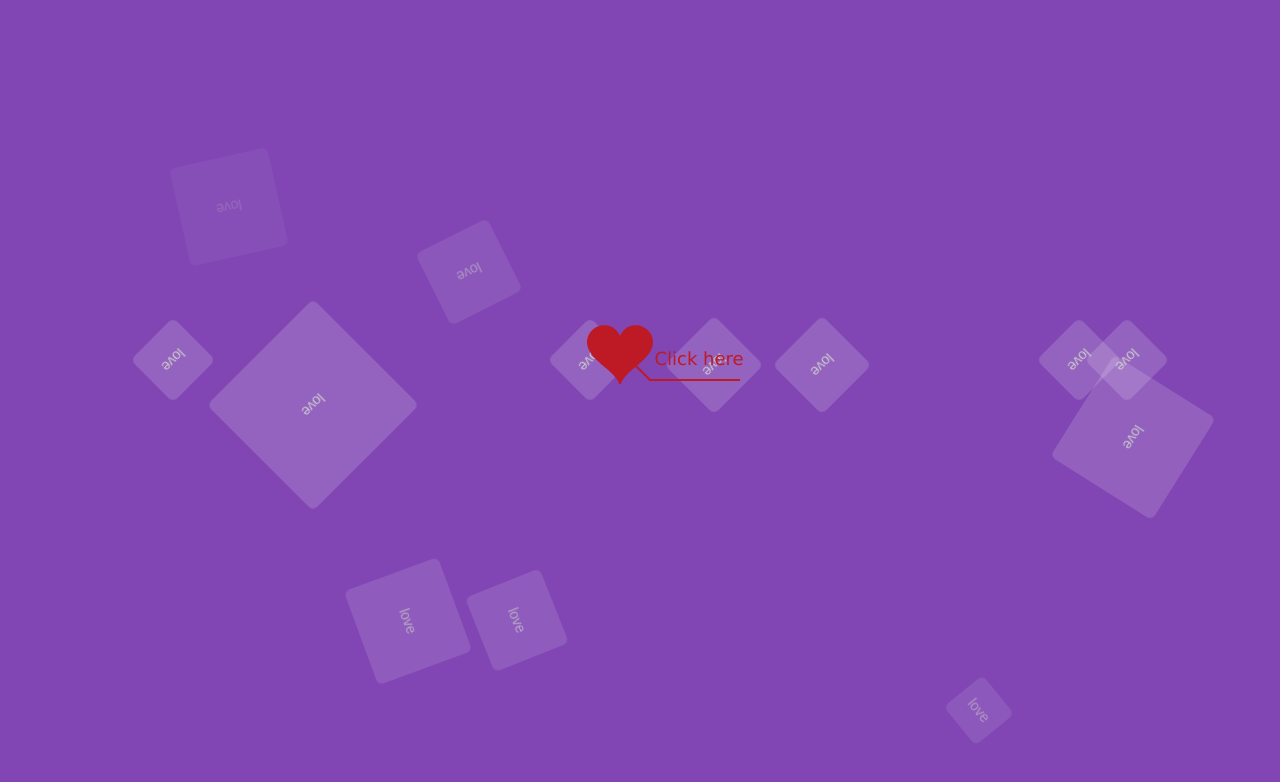
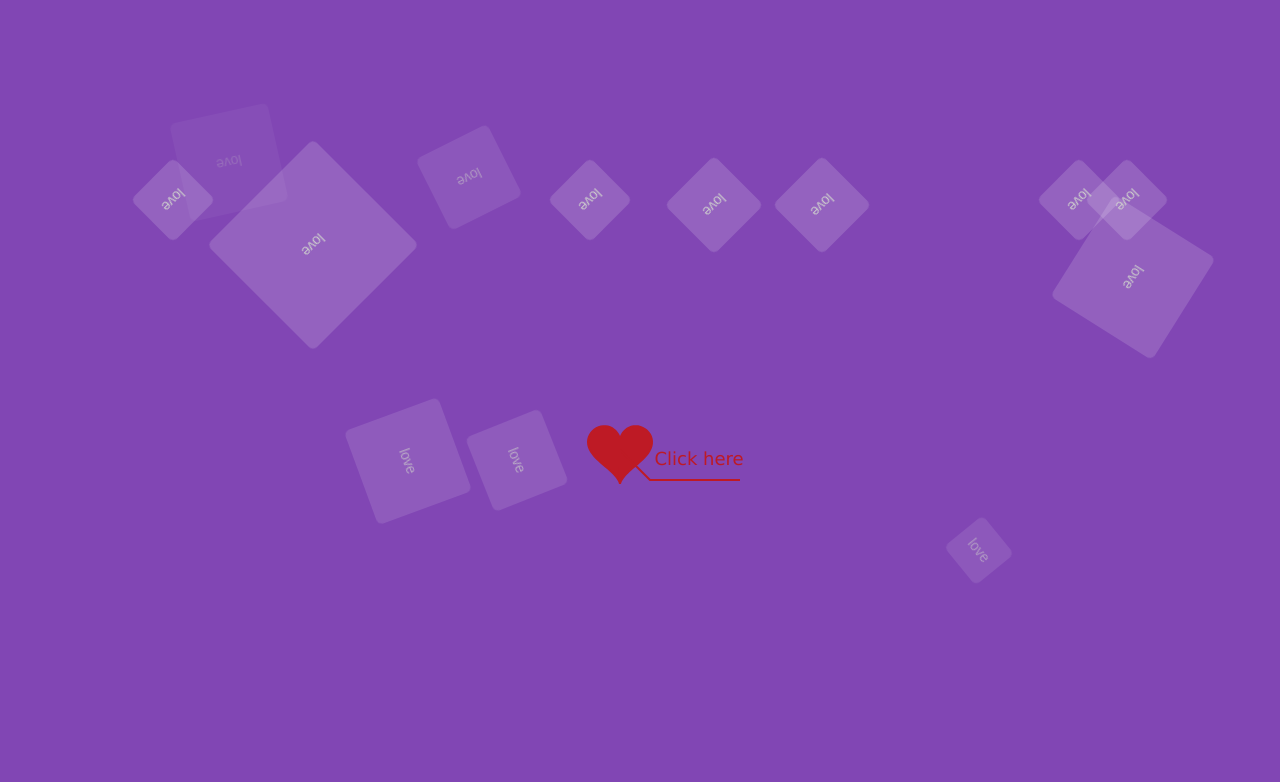
Before and after one commit to ddshiyu/qiongqiong, a plain HTML site: page index.html in a window 1280 px wide. Drawn offline with Linux system fonts and the light colour scheme.

Commit message:
窗口抖动

```diff
--- a/index.css
+++ b/index.css
@@ -15,7 +15,7 @@
     height:50px;
     opacity:0;
     left:0;
-    top:100vh;
+    top:80vh;
     background-color:rgba(255,255,255,0.15);
     border-radius:6px;
     color:#ccc;
@@ -132,6 +132,6 @@
     }
     100%{
         opacity:0;
-        transform:translateY(-90vh) rotateZ(180deg)
+        transform:translateY(-70vh) rotateZ(180deg)
     }
 }
--- a/index.html
+++ b/index.html
@@ -25,7 +25,7 @@
     <audio autoplay="autopaly">
         <source src="renxi.mp3" type="audio/mp3" />
     </audio>
-    <div id="main">
+    <div id="main" style='height:100px;'>
         <ul class="ball-box">
         <li>love</li>
         <li>love</li>
```
